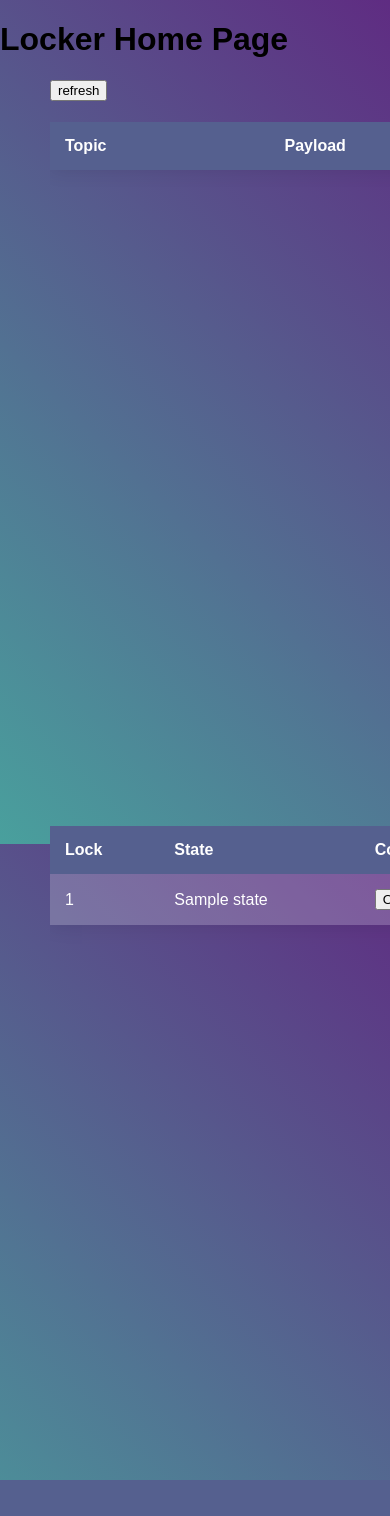
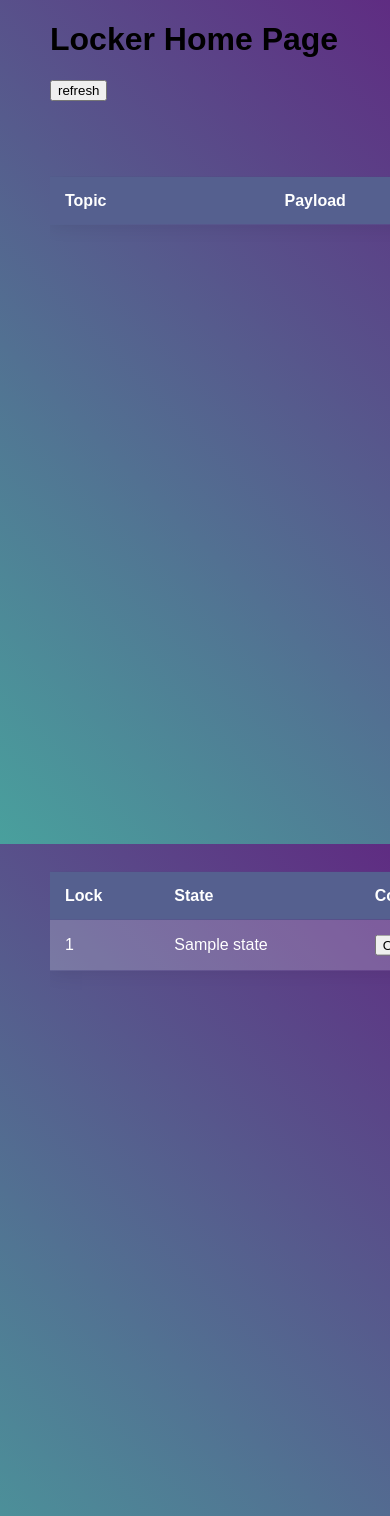
Before and after one commit to HazemBZ/4iosys_rfid_mini_project, a Flask app: template raspi_app/templates/home.html in a window 390 px wide; the page is wider, and only the part inside the window is pictured. Before the commit the page ends 1480 px from the top of that part, so only its background shows below. Run offline with Flask 2, Linux system fonts and the light colour scheme; the template is opened without the code that fills it: most values are stand-ins (such as "Sample title", 1, 10 or a date in 2020); lists and menus that the app fills with data are empty.

Commit message:
fixed responsiveness issues

```diff
--- a/raspi_app/static/style.css
+++ b/raspi_app/static/style.css
@@ -56,13 +56,14 @@
 div.tab {
   display: inline-block;
   overflow-y:scroll;
-  height:600px;
+  height:100%;
   margin:50px;
 }
 
 
 div.container {
-  height:700px;   width: 100%;
+  height:70%;
+  width: 100%;
 }
 
 #refresh {
--- a/raspi_app/templates/home.html
+++ b/raspi_app/templates/home.html
@@ -6,7 +6,7 @@
 </head>
 <body>
   <div class="wrapper">
-    <h1>Locker Home Page</h1>
+    <h1 class="header">Locker Home Page</h1>
     <button id="refresh" onclick="get_amessage()">refresh</button>
 
   </div>
```
